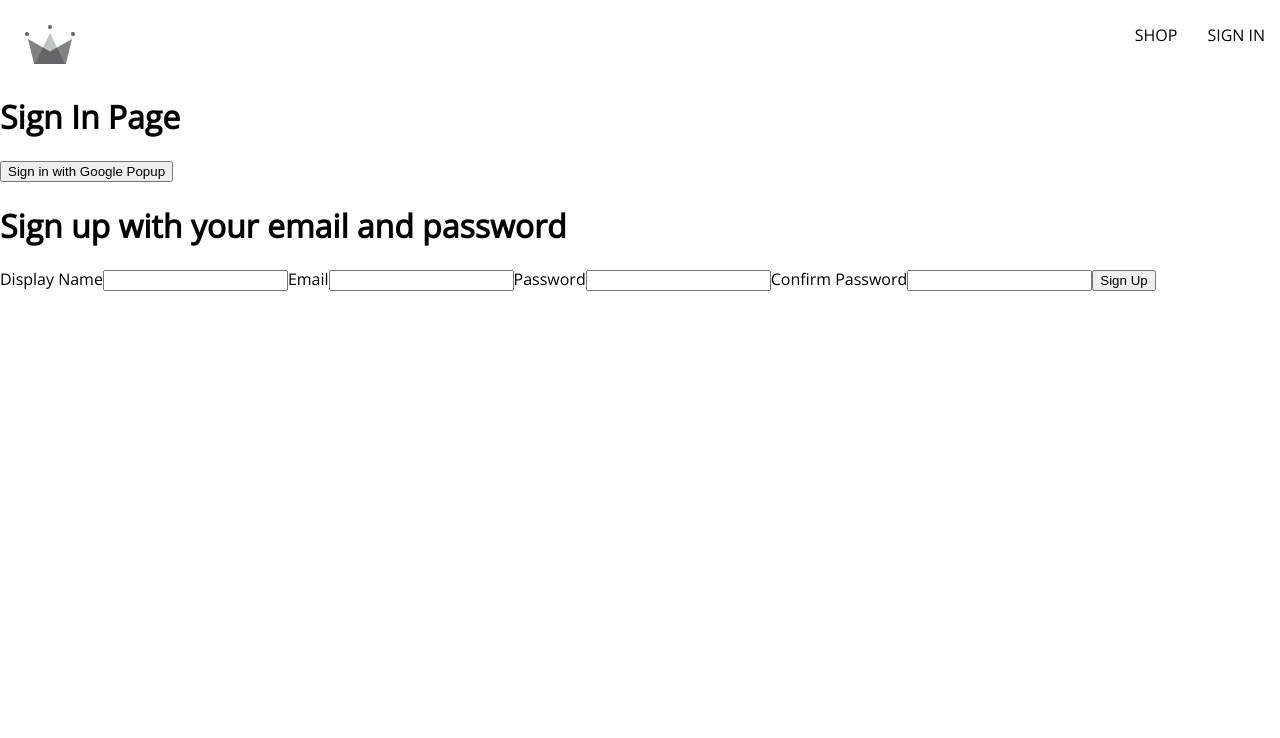
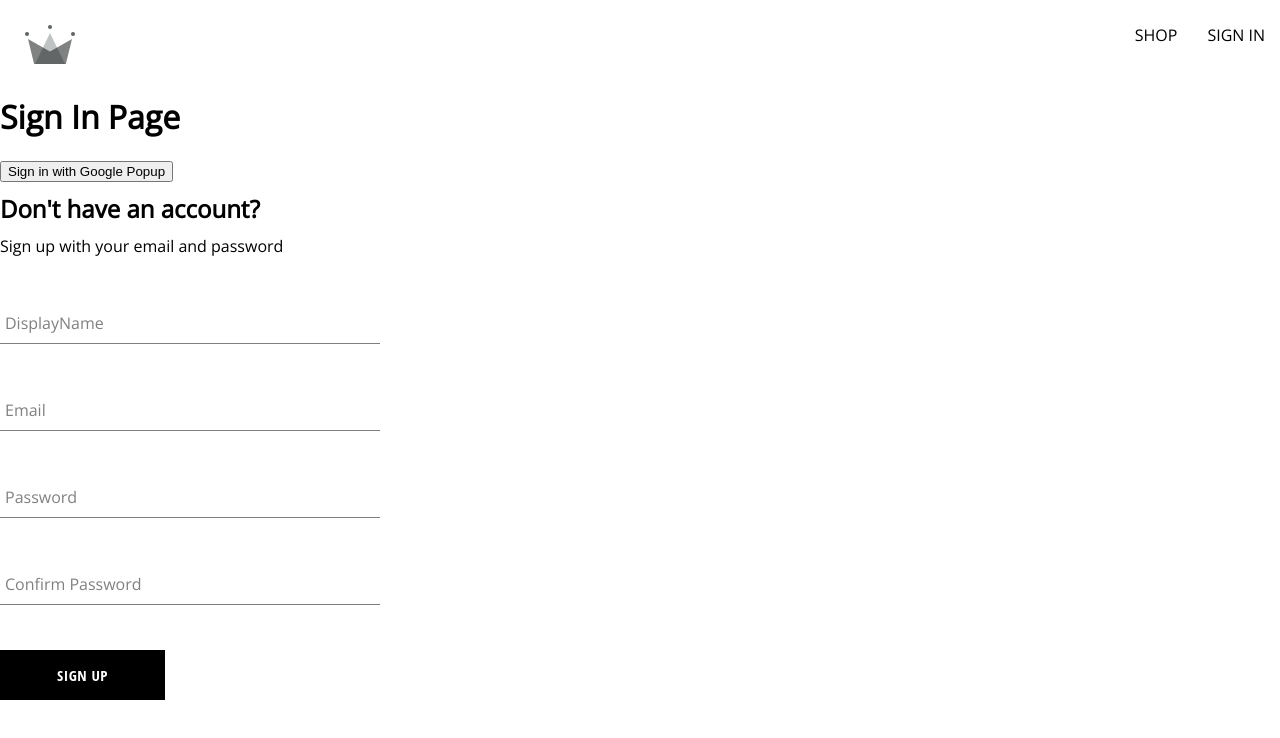
Before and after one commit to jadendcook/crwn-clothing, a React (Create React App) app: page /sign-in in a window 1280 px wide. Shown: the top 738 px of the page. Built offline with nearby package versions, Linux system fonts and the light colour scheme.

Commit message:
creaeted sign up component, the form in put component, button component

```diff
--- /dev/null
+++ b/src/components/button/button.component.jsx
@@ -0,0 +1,19 @@
+import "./button.styles.scss";
+
+const BUTTON_TYPE_CLASSES = {
+  google: "google-sign-in",
+  inverted: "inverted",
+};
+
+const Button = ({ children, buttonType, ...otherProps }) => {
+  return (
+    <button
+      className={`button-container ${BUTTON_TYPE_CLASSES[buttonType]}`}
+      {...otherProps}
+    >
+      {children}
+    </button>
+  );
+};
+
+export default Button;
--- /dev/null
+++ b/src/components/button/button.styles.scss
@@ -0,0 +1,41 @@
+.button-container {
+  min-width: 165px;
+  width: auto;
+  height: 50px;
+  letter-spacing: 0.5px;
+  line-height: 50px;
+  padding: 0 35px 0 35px;
+  font-size: 15px;
+  background-color: black;
+  color: white;
+  text-transform: uppercase;
+  font-family: "Open Sans Condensed";
+  font-weight: bolder;
+  border: none;
+  cursor: pointer;
+  display: flex;
+  justify-content: center;
+  &:hover {
+    background-color: white;
+    color: black;
+    border: 1px solid black;
+  }
+  &.google-sign-in {
+    background-color: #4285f4;
+    color: white;
+    &:hover {
+      background-color: #357ae8;
+      border: none;
+    }
+  }
+  &.inverted {
+    background-color: white;
+    color: black;
+    border: 1px solid black;
+    &:hover {
+      background-color: black;
+      color: white;
+      border: none;
+    }
+  }
+}
--- /dev/null
+++ b/src/components/form-input/form-input.component.jsx
@@ -0,0 +1,20 @@
+import "./form-input.styles.scss";
+
+const FormInput = ({ label, ...otherProps }) => {
+  return (
+    <div className="group">
+      <input className="form-input" {...otherProps} />
+      {label && (
+        <label
+          className={`${
+            otherProps.value.length ? "shrink" : ""
+          } form-input-label`}
+        >
+          {label}
+        </label>
+      )}
+    </div>
+  );
+};
+
+export default FormInput;
--- /dev/null
+++ b/src/components/form-input/form-input.styles.scss
@@ -0,0 +1,46 @@
+$sub-color: grey;
+$main-color: black;
+@mixin shrinkLabel {
+  top: -14px;
+  font-size: 12px;
+  color: $main-color;
+}
+.group {
+  position: relative;
+  margin: 45px 0;
+  .form-input {
+    background: none;
+    background-color: white;
+    color: $sub-color;
+    font-size: 18px;
+    padding: 10px 10px 10px 5px;
+    display: block;
+    width: 100%;
+    border: none;
+    border-radius: 0;
+    border-bottom: 1px solid $sub-color;
+    margin: 25px 0;
+    &:focus {
+      outline: none;
+    }
+    &:focus ~ .form-input-label {
+      @include shrinkLabel();
+    }
+  }
+  input[type="password"] {
+    letter-spacing: 0.3em;
+  }
+  .form-input-label {
+    color: $sub-color;
+    font-size: 16px;
+    font-weight: normal;
+    position: absolute;
+    pointer-events: none;
+    left: 5px;
+    top: 10px;
+    transition: 300ms ease all;
+    &.shrink {
+      @include shrinkLabel();
+    }
+  }
+}
--- a/src/components/sign-up-form/sign-up-form.component.jsx
+++ b/src/components/sign-up-form/sign-up-form.component.jsx
@@ -1,4 +1,14 @@
 import { useState } from "react";
+
+import FormInput from "../form-input/form-input.component";
+import Button from "../button/button.component";
+
+import {
+  createAuthUserWithEmailAndPassword,
+  createUserDocumentFromAuth,
+} from "../../utils/firebase/firebase.utils";
+
+import "./sign-up-form.styles.scss";
 
 const defaultformFields = {
   displayName: "",
@@ -13,6 +23,35 @@
 
   console.log(formFields);
 
+  const resetFormFields = () => {
+    setFormFields();
+  };
+
+  const handleSubmit = async (event) => {
+    event.preventDefault();
+
+    if (password !== confirmPassword) {
+      alert("passwords do not match");
+      return;
+    }
+
+    try {
+      const { user } = await createAuthUserWithEmailAndPassword(
+        email,
+        password
+      );
+
+      await createUserDocumentFromAuth(user, { displayName });
+      resetFormFields();
+    } catch (error) {
+      if (error.code === "auth/email-already-in-use") {
+        alert("Cannot create user, email already in use");
+      } else {
+        console.log("user creation encoutered an error", error);
+      }
+    }
+  };
+
   const handleChange = (event) => {
     const { name, value } = event.target;
 
@@ -20,11 +59,12 @@
   };
 
   return (
-    <div>
-      <h1>Sign up with your email and password</h1>
-      <form onSubmit={() => {}}>
-        <label>Display Name</label>
-        <input
+    <div className="sign-up-container">
+      <h2>Don't have an account?</h2>
+      <span>Sign up with your email and password</span>
+      <form onSubmit={handleSubmit}>
+        <FormInput
+          label="DisplayName"
           type="text"
           required
           onChange={handleChange}
@@ -32,8 +72,8 @@
           value={displayName}
         />
 
-        <label>Email</label>
-        <input
+        <FormInput
+          label="Email"
           type="email"
           required
           onChange={handleChange}
@@ -41,8 +81,8 @@
           value={email}
         />
 
-        <label>Password</label>
-        <input
+        <FormInput
+          label="Password"
           type="password"
           required
           onChange={handleChange}
@@ -50,15 +90,15 @@
           value={password}
         />
 
-        <label>Confirm Password</label>
-        <input
+        <FormInput
+          label="Confirm Password"
           type="password"
           required
           onChange={handleChange}
           name="confirmPassword"
           value={confirmPassword}
         />
-        <button type="submit">Sign Up</button>
+        <Button type="submit">Sign Up</Button>
       </form>
     </div>
   );
--- /dev/null
+++ b/src/components/sign-up-form/sign-up-form.styles.scss
@@ -0,0 +1,9 @@
+.sign-up-container {
+  display: flex;
+  flex-direction: column;
+  width: 380px;
+
+  h2 {
+    margin: 10px 0;
+  }
+}
--- a/src/utils/firebase/firebase.utils.js
+++ b/src/utils/firebase/firebase.utils.js
@@ -1,5 +1,10 @@
 import { initializeApp } from "firebase/app";
-import { getAuth, signInWithPopup, GoogleAuthProvider } from "firebase/auth";
+import {
+  getAuth,
+  signInWithPopup,
+  GoogleAuthProvider,
+  createUserWithEmailAndPassword,
+} from "firebase/auth";
 import { getFirestore, doc, getDoc, setDoc } from "firebase/firestore";
 
 const firebaseConfig = {
@@ -23,7 +28,12 @@
 
 export const db = getFirestore();
 
-export const createUserDocumentFromAuth = async (userAuth) => {
+export const createUserDocumentFromAuth = async (
+  userAuth,
+  additionalInformation
+) => {
+  if (!userAuth) return;
+
   const userDocRef = doc(db, "users", userAuth.uid);
 
   const userSnapshot = await getDoc(userDocRef);
@@ -37,6 +47,7 @@
         displayName,
         email,
         createdAt,
+        ...additionalInformation,
       });
     } catch (error) {
       console.log("error creating the user", error.message);
@@ -44,3 +55,9 @@
   }
   return userDocRef;
 };
+
+export const createAuthUserWithEmailAndPassword = async (email, password) => {
+  if (!email || !password) return;
+
+  return await createAuthUserWithEmailAndPassword(auth, email, password);
+};
```
